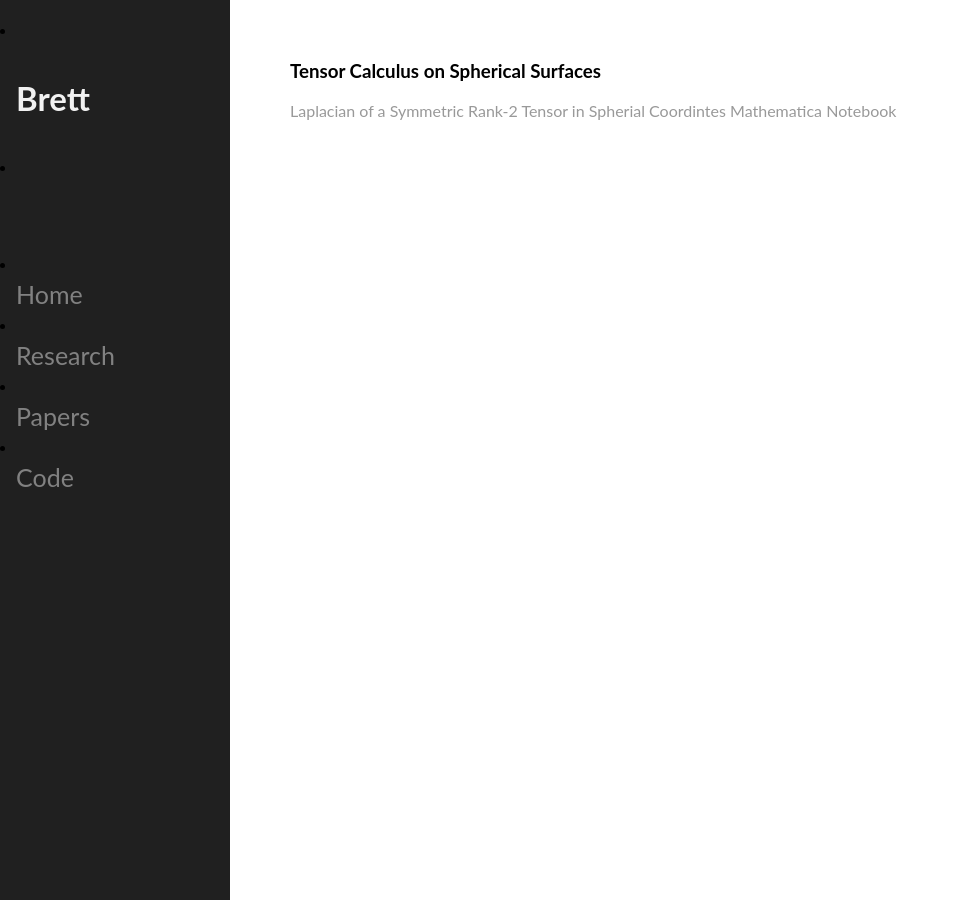
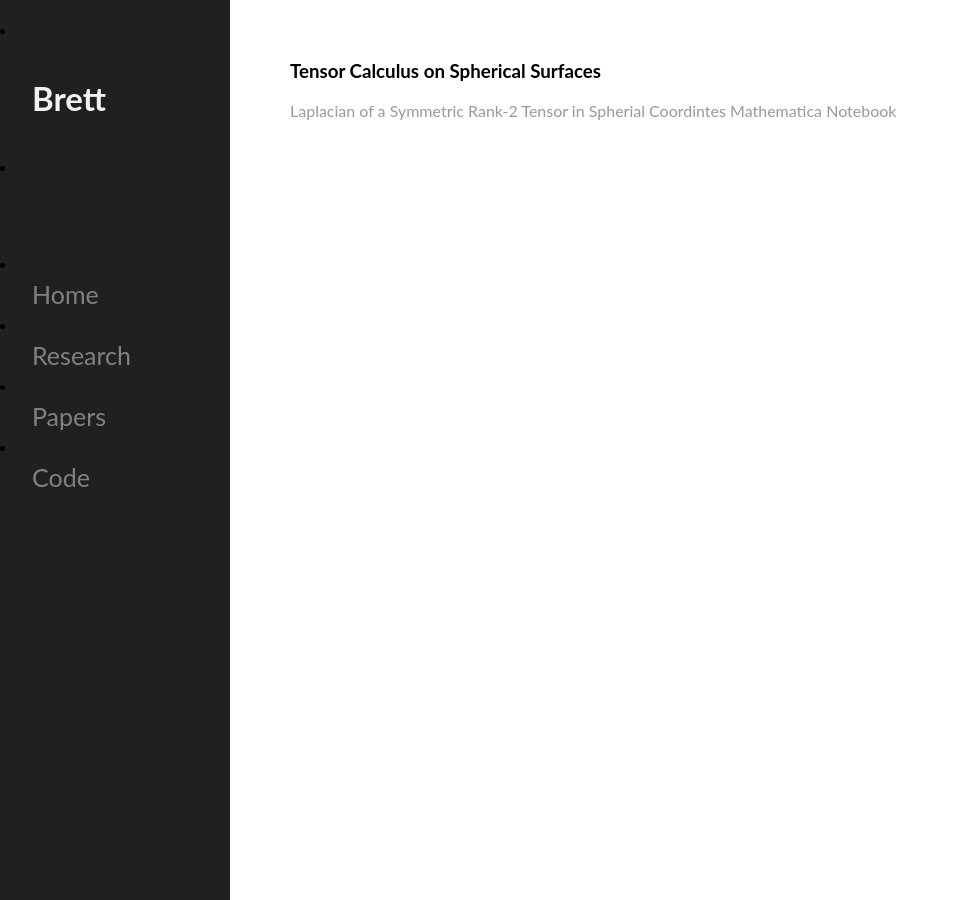
Before and after one commit to mckimb/mckimb.github.io, a Jekyll site: the page built from code/index.html, in a window 1280 px wide. Shown: the whole page, without its empty margins (0-958 px from the left). Built offline with Jekyll 4.4.1, drawn with Linux system fonts in a browser that asks for light colours.

Commit message:
Update main.css

```diff
--- a/css/main.css
+++ b/css/main.css
@@ -22,7 +22,7 @@ nav ul, footer ul {
     padding-top: 20px;
 }
 .sidenav p {
-    padding: 6px 8px 6px 16px;
+    padding: 6px 8px 6px 32px;
     text-decoration: none;
     font-size: 33px;
     color: #f1f1f1;
@@ -30,7 +30,7 @@ nav ul, footer ul {
 }
 
 .sidenav a {
-    padding: 6px 8px 6px 16px;
+    padding: 6px 8px 6px 32px;
     text-decoration: none;
     font-size: 25px;
     color: #818181;
```
